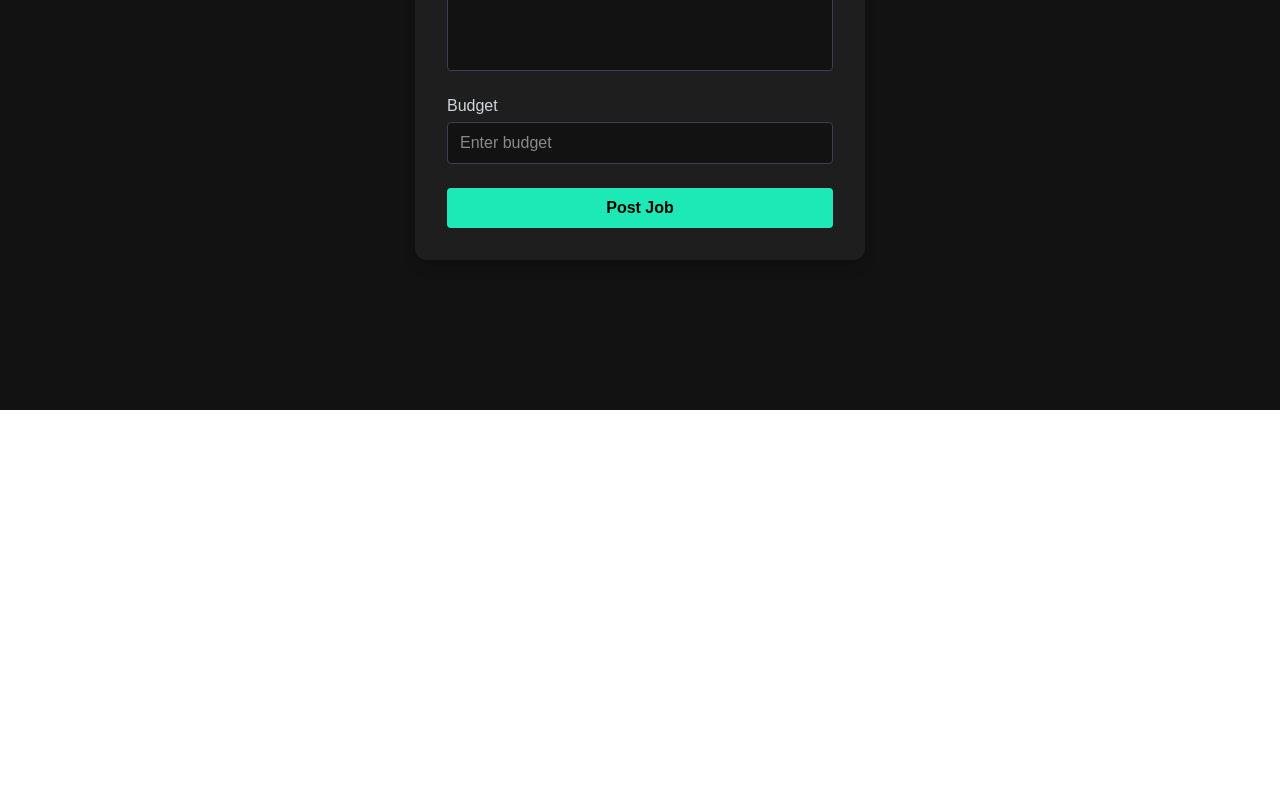
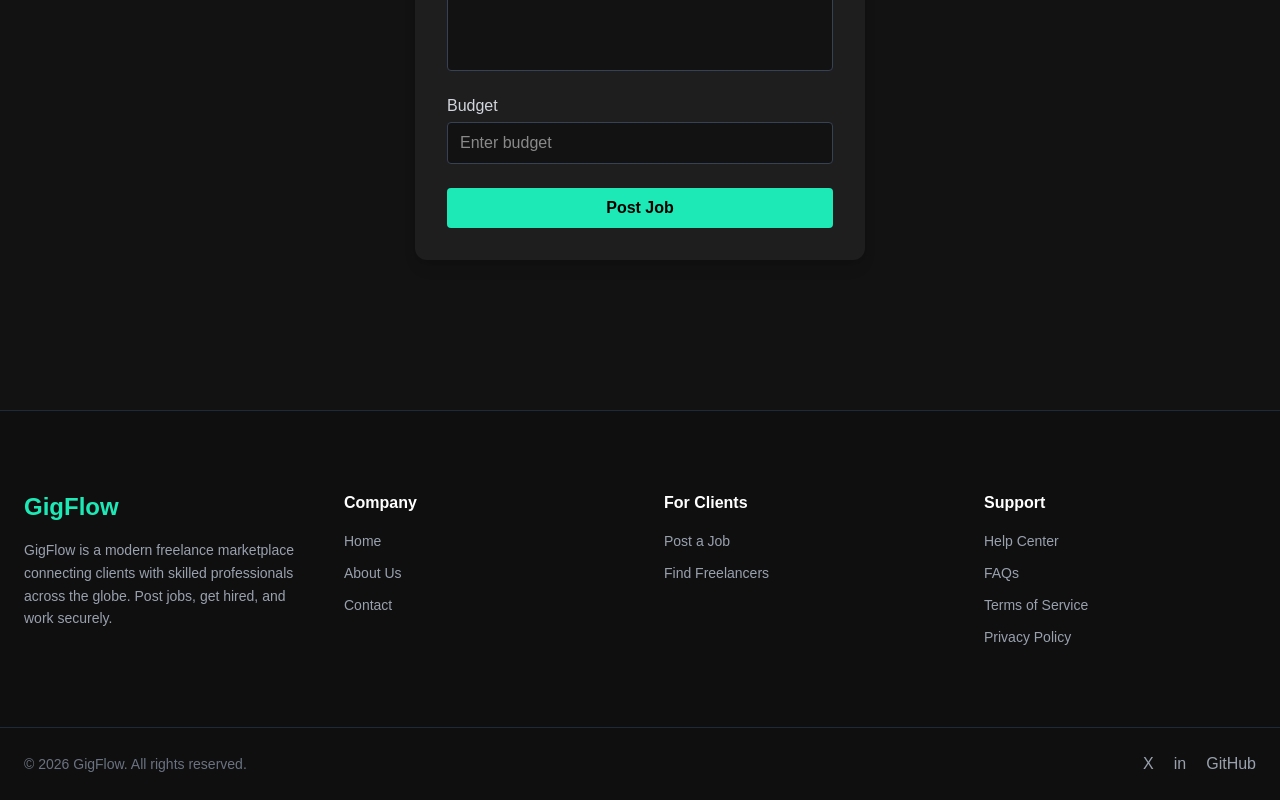
Before and after one commit to Proo2005/gigflow_front, a Next.js app: page /post-job in a window 1280 px wide. Shown: the part 463-1263 px from the top of the page. Before the commit the page ends 873 px from the top, so only its background shows below. Built offline with nearby package versions, Linux system fonts and the light colour scheme; sample sign-in values are in the browser's storage.

Commit message:
footer added

```diff
--- a/app/assignedjobs/page.tsx
+++ b/app/assignedjobs/page.tsx
@@ -2,6 +2,7 @@
 
 import { useEffect, useState } from "react";
 import Navbar from "../components/Navbar";
+import Footer from "../components/footer";
 
 type Message = {
   _id: string;
@@ -109,6 +110,7 @@ export default function AssignedJobsPage() {
           </div>
         ))}
       </div>
+      <Footer/>
     </div>
   );
 }
--- a/app/freelancerjob/page.tsx
+++ b/app/freelancerjob/page.tsx
@@ -2,6 +2,7 @@
 
 import { useEffect, useState } from "react";
 import Navbar from "../components/Navbar";
+import Footer from "../components/footer";
 
 type Job = {
   _id: string;
@@ -136,6 +137,7 @@ export default function FreelancerJobsPage() {
           </div>
         ))}
       </div>
+      <Footer/>
     </div>
   );
 }
--- a/app/post-job/page.tsx
+++ b/app/post-job/page.tsx
@@ -3,7 +3,7 @@
 import { useEffect, useState } from "react";
 import { useRouter } from "next/navigation";
 import Navbar from "../components/Navbar";
-
+import Footer from "../components/footer";
 type User = {
   _id: string;
   name: string;
@@ -137,6 +137,7 @@ export default function PostJobPage() {
           </button>
         </form>
       </div>
+      <Footer />
     </div>
   );
 }
--- a/app/searchjobs/page.tsx
+++ b/app/searchjobs/page.tsx
@@ -2,7 +2,7 @@
 
 import { useEffect, useState } from "react";
 import Navbar from "../components/Navbar";
-
+import Footer from "../components/footer";
 type Job = {
   _id: string;
   title: string;
@@ -129,6 +129,7 @@ export default function SearchJobPage() {
           </div>
         ))}
       </div>
+      <Footer />
     </div>
   );
 }
```
